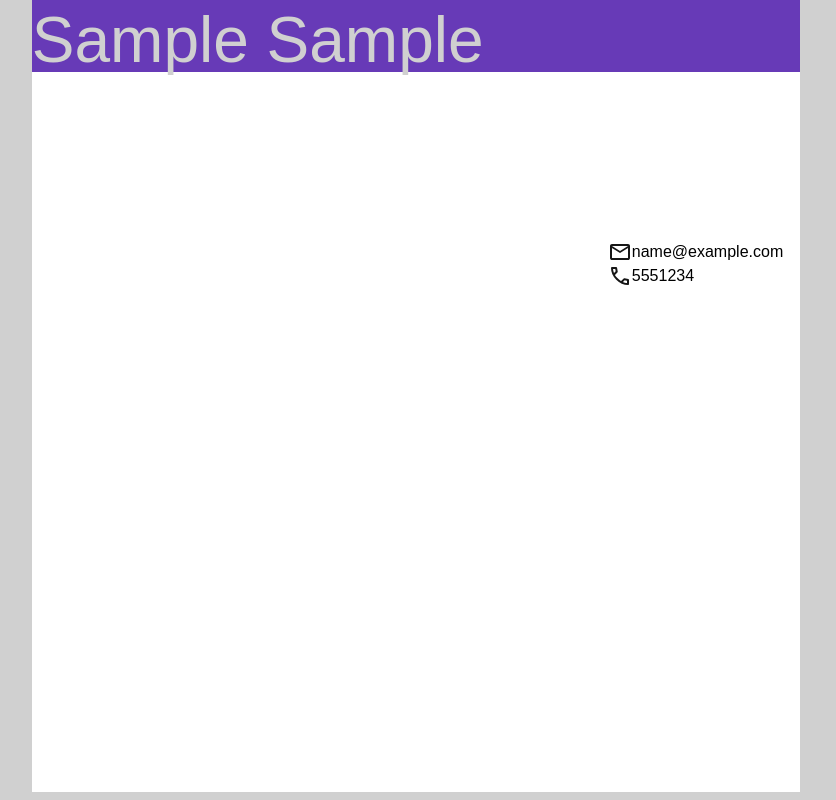
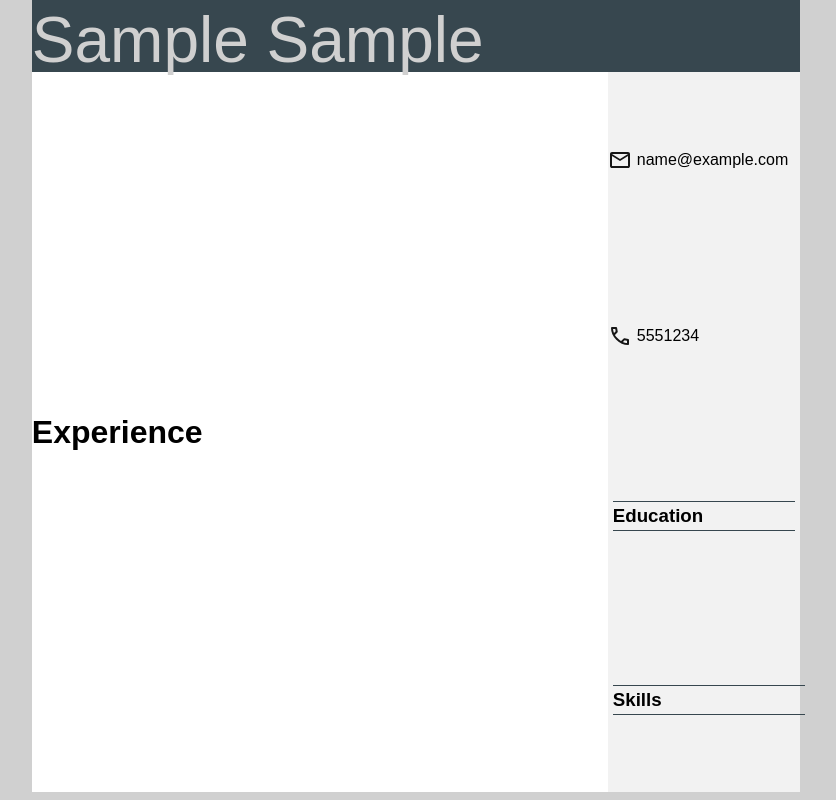
Before and after one commit to rgremaud/cv_application, a React (Vite) app: page / in a window 1280 px wide. Both pictures are taken after typing "Sample", "Sample", "name@example.com", "5551234", "Sample", "Sample" into the empty fields and a click on the button "Finalize and build resume!". Shown: the part 16-816 px from the top of the page, without its empty margins (237-1073 px from the left). Built offline with nearby package versions, Linux system fonts and the light colour scheme; a web font is replaced by a local one.

Commit message:
Update formatting of resume

```diff
--- a/src/components/Resume.jsx
+++ b/src/components/Resume.jsx
@@ -8,29 +8,34 @@ export default function Resume({ general, skills, education, experience }) {
         {general.firstName} {general.lastName}
       </div>
       <div className="sidebar">
-          <div>
+        <div className="sidebarLine">
           <img src={Mail} alt="Email" />
           {general.email}
         </div>
-          <div>
+        <div className="sidebarLine">
           <img src={Phone} alt="Phone" />
           {general.phone}
         </div>
+        <div className="educationFinal">
+          <h3>Education</h3>
+          {education.map((entry) => (
+            <div key={entry.id}>
+              <div> {entry.school} </div>
+              <div>
+                {" "}
+                {entry.start} to {entry.end}{" "}
+              </div>
+              <p>{entry.major}</p>
+            </div>
+          ))}
+        </div>
+        <h3>Skills</h3>
         {skills.map((skill) => (
           <div key={skill.id}>{skill.skill}</div>
         ))}
       </div>
-      <div className="educationFinal">
-          {education.map((entry) => (
-            <div key={entry.id}>
-              <h2>
-                {entry.school} - {entry.start} to {entry.end}
-              </h2>
-              <p>{entry.major}</p>
-            </div>
-          ))}
-      </div>
       <div className="experienceFinal">
+        <h1>Experience</h1>
         {experience.map((entry) => (
           <div key={entry.id}>
             <h2>
--- a/src/styles/resume.css
+++ b/src/styles/resume.css
@@ -15,7 +15,7 @@
   display: flex;
   grid-area: header;
   height: 10vh;
-  background-color: #673ab7;
+  background-color: #37474f;
   color: #d0d0d0;
   justify-content: flex-start;
   align-items: flex-start;
@@ -23,15 +23,37 @@
 }
 
 .sidebar {
+  height: 90vh;
   grid-area: sidebar;
+  display: flex;
+  flex-direction: column;
+  background-color: #f2f2f2;
+  justify-content: space-around;
+}
+
+h3 {
+  border-top: 1px solid #37474f;
+  border-bottom: 1px solid #37474f;
 }
 
 .sidebar > * {
   display: flex;
   flex-direction: row;
+  width: 100%;
 }
 
-.educationalFinal,
+img {
+  margin-right: 5px;
+}
+
+.educationFinal {
+  flex-direction: column;
+}
+
 .experienceFinal {
   grid-area: content;
+  display: flex;
+  flex-direction: column;
+  justify-content: space-around;
+  height: 90vh;
 }
--- a/src/styles/styles.css
+++ b/src/styles/styles.css
@@ -19,8 +19,8 @@ form {
   width: 39%;
   background-color: #ffffff;
   display: flex;
-  margin: .5%;
-  padding: .5%;
+  margin: 0.5%;
+  padding: 0.5%;
   border: 1px #161616 solid;
   border-radius: 5px;
   flex-direction: column;
@@ -88,8 +88,8 @@ input:valid {
 
 .previewDetails {
   width: 59%;
-  margin: .5%;
-  padding: .5%;
+  margin: 0.5%;
+  padding: 0.5%;
   border: 1px #161616 solid;
   border-radius: 5px;
   background-color: #ffffff;
```
Lines whose indentation alone changed are shown as unchanged.
